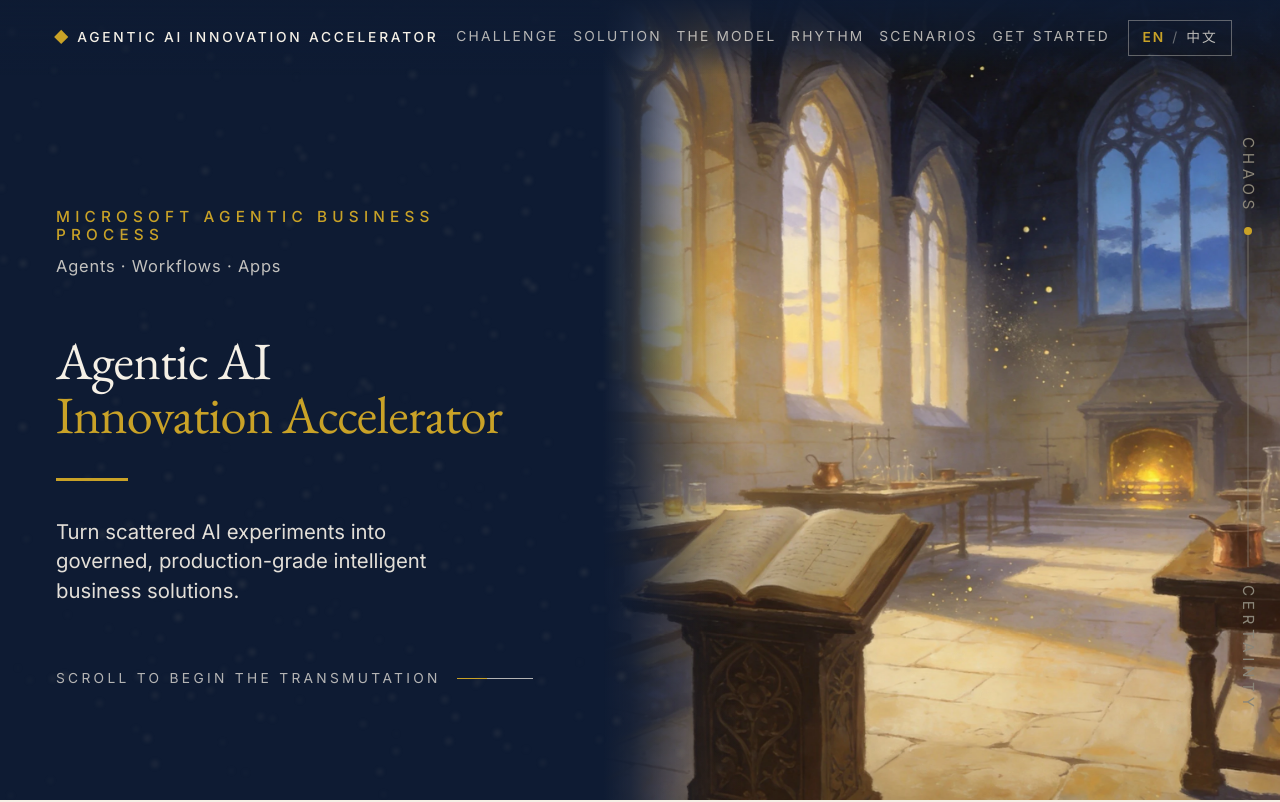
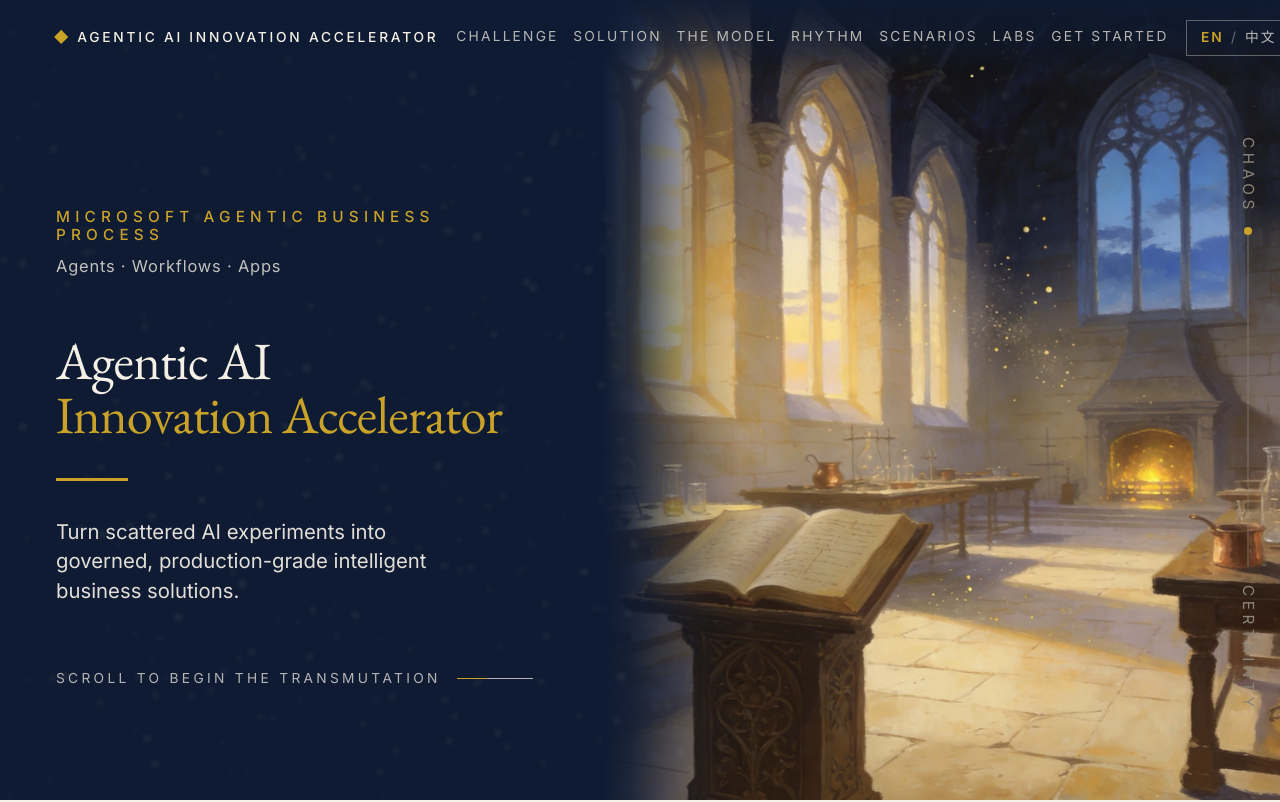
Before and after one commit to illusion615/agentic-ai-innovation-accelerator, an Astro site: page /agentic-ai-innovation-accelerator/en/ in a window 1280 px wide. Shown: the top 802 px of the page. Built offline with nearby package versions, Linux system fonts and the light colour scheme; Astro itself is replaced by a stand-in of ours.

Commit message:
Put the enablement chapter in the section nav
The chapter shipped without a nav entry, so the only way to reach it was to
scroll past the tiers. Also corrects the two comments that still described an
eleven-section story.

```diff
--- a/src/i18n/en.ts
+++ b/src/i18n/en.ts
@@ -16,6 +16,7 @@ export const en: Dictionary = {
       { id: 'journey', label: 'The Model' },
       { id: 'rhythm', label: 'Rhythm' },
       { id: 'tiers', label: 'Scenarios' },
+      { id: 'enablement', label: 'Labs' },
       { id: 'start', label: 'Get Started' },
     ],
     skipToContent: 'Skip to content',
--- a/src/i18n/zh.ts
+++ b/src/i18n/zh.ts
@@ -15,6 +15,7 @@ export const zh: Dictionary = {
       { id: 'journey', label: '运作模型' },
       { id: 'rhythm', label: '节奏' },
       { id: 'tiers', label: '场景' },
+      { id: 'enablement', label: '实验营' },
       { id: 'start', label: '开始' },
     ],
     skipToContent: '跳到正文',
--- a/src/layouts/Base.astro
+++ b/src/layouts/Base.astro
@@ -16,7 +16,7 @@ interface Props {
   /** App-relative path, for the language toggle and the alternate link. */
   path?: string;
   /**
-   * The scroll axis labels chaos → certainty across the eleven-section
+   * The scroll axis labels chaos → certainty across the twelve-section
    * argument. On the console it would be measuring the wrong thing, so it is
    * opt-out. The particle field stays either way: the console sits at the
    * resolved end of that axis, and the reader walked there.
--- a/src/pages/[lang]/index.astro
+++ b/src/pages/[lang]/index.astro
@@ -1,6 +1,6 @@
 ---
 /**
- * THE STORY — the full 11-section narrative, rendered per locale.
+ * THE STORY — the full 12-section narrative, rendered per locale.
  *
  * Order matters: it is the chaos → certainty axis. Sections 02–04 establish the
  * problem and the mechanism, 05 is the operating model, 06–08 answer the
```
